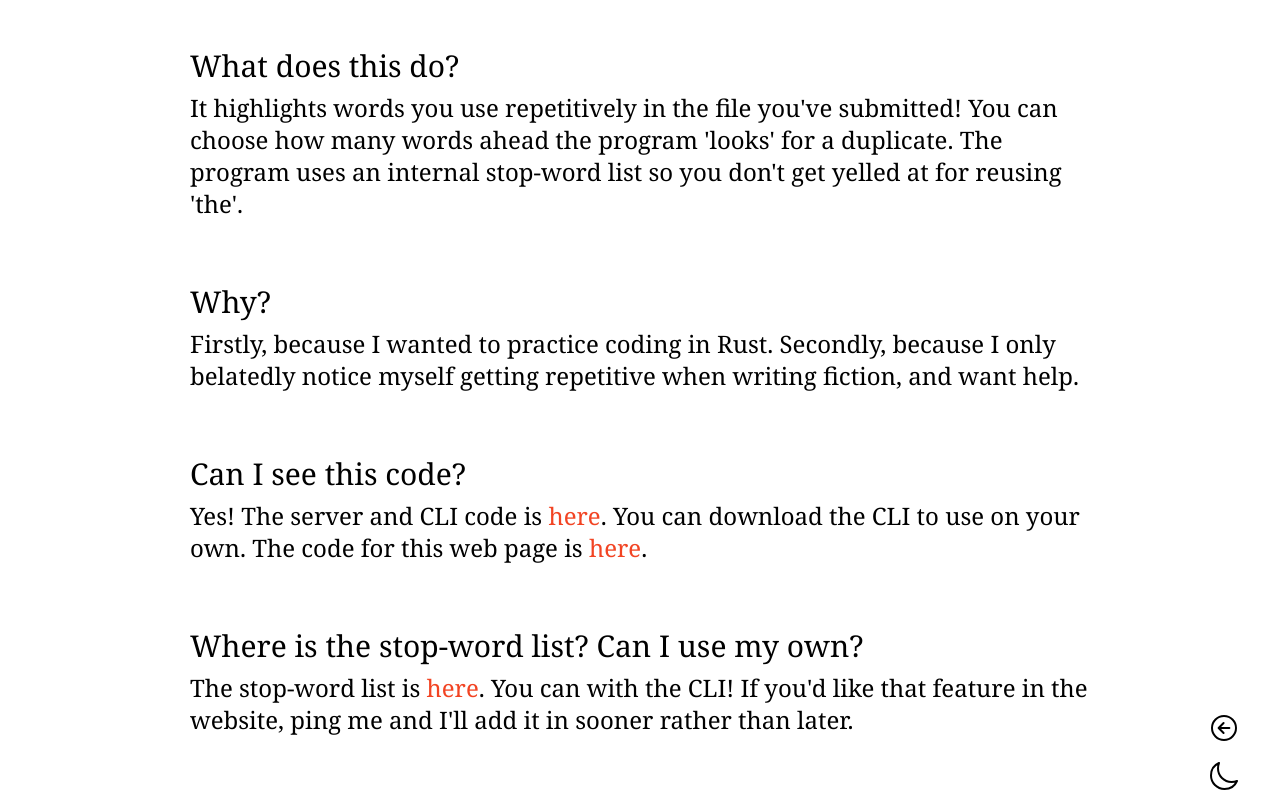
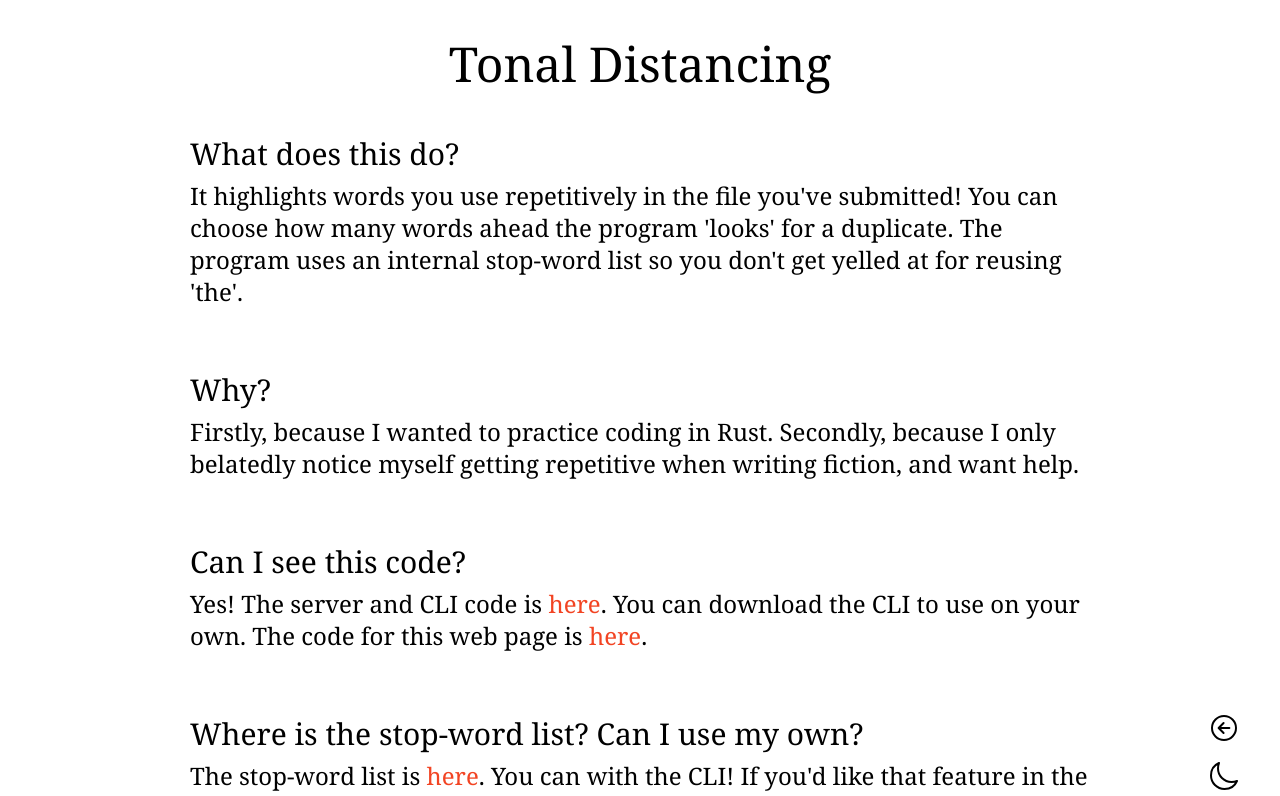
Before and after one commit to ideopunk/tonal-distancing-client, a Next.js app: page /about in a window 1280 px wide. Shown: the top 796 px of the page. Built offline with nearby package versions, Linux system fonts and the light colour scheme; a web font is replaced by a local one.

Commit message:
readme and title

```diff
--- a/pages/about.tsx
+++ b/pages/about.tsx
@@ -22,6 +22,7 @@ function Section({ question, answer }: { question: ReactNode; answer: ReactNode
 export default function About() {
 	return (
 		<main className="z-10 flex flex-col items-center w-full">
+			<h1 className="text-4xl lg:text-5xl font-serif pt-10">Tonal Distancing</h1>
 			<div className="max-w-[75ch] lg:text-2xl flex flex-col items-center pt-10">
 				<Section
 					question="What does this do?"
```
Also changed, not shown: 1 other file (tests, documents, lock files or other folders).
